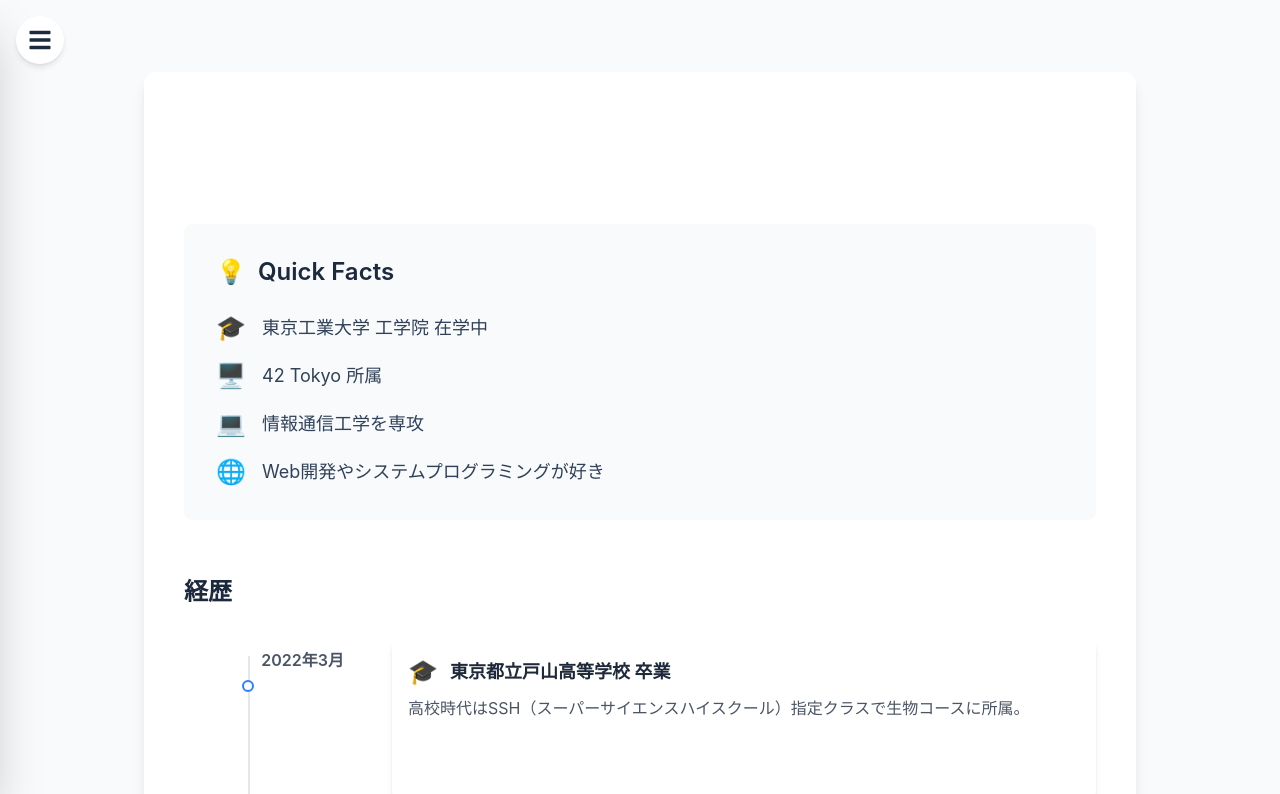
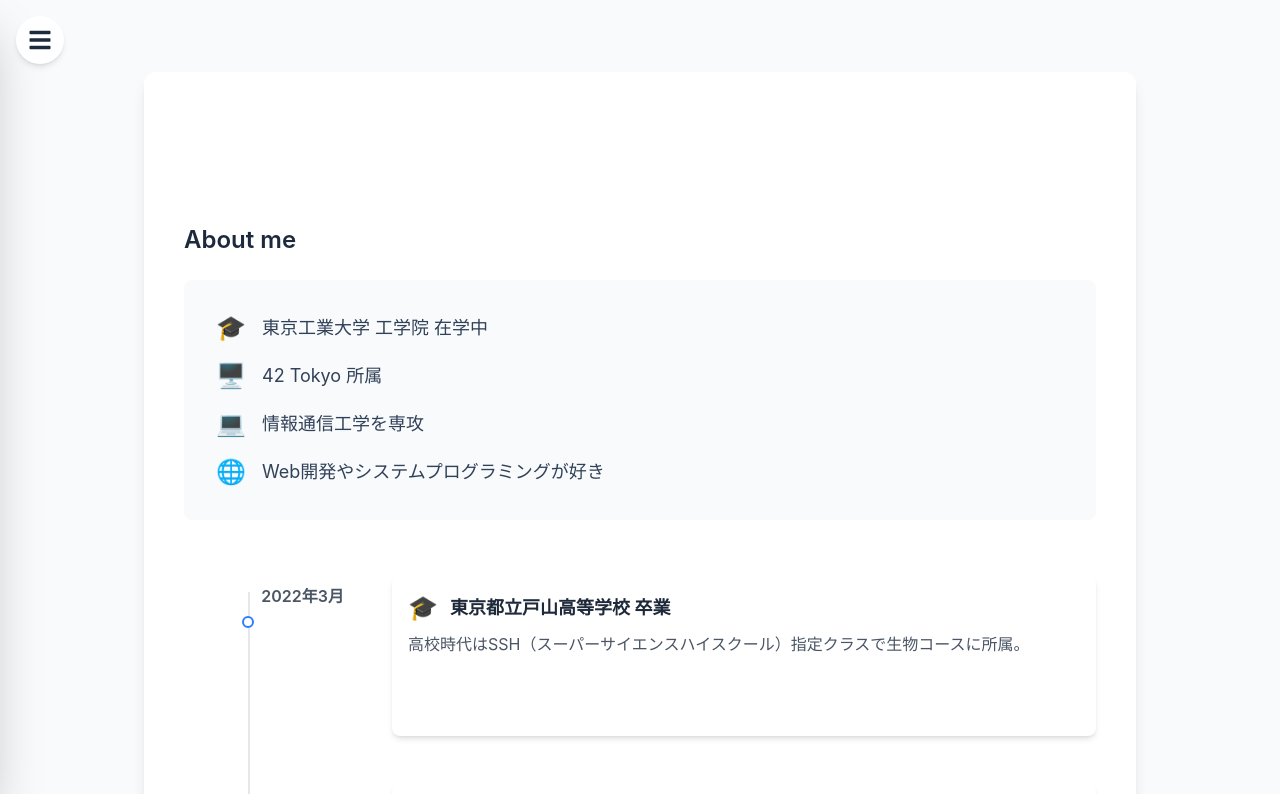
Before and after one commit to muhi111/muhi111.github.io, a React (Vite) app: page / in a window 1280 px wide. Shown: the top 794 px of the page. Built offline with nearby package versions, Linux system fonts and the light colour scheme.

Commit message:
feat: update Home and HomeQuickFacts components for improved layout and content clarity

```diff
--- a/src/components/home/Home.tsx
+++ b/src/components/home/Home.tsx
@@ -13,9 +13,6 @@ export default function Home() {
 
 						{/* Timeline Section */}
 						<div className="mt-10">
-							<h2 className="text-2xl font-semibold text-slate-800 mb-8">
-								経歴
-							</h2>
 							<Timeline />
 						</div>
 					</div>
--- a/src/components/home/HomeQuickFacts.tsx
+++ b/src/components/home/HomeQuickFacts.tsx
@@ -1,10 +1,10 @@
 export default function HomeQuickFacts() {
 	return (
+		<>
+			<h2 className="text-2xl font-semibold text-slate-800 mb-6 flex items-center">
+				About me
+			</h2>
 			<div className="bg-slate-50 rounded-lg p-8 mb-14">
-			<h2 className="text-2xl font-semibold text-slate-800 mb-6 flex items-center">
-				<span className="text-2xl mr-3">💡</span>
-				Quick Facts
-			</h2>
 				<ul className="space-y-4">
 					<li className="flex items-center text-slate-700 text-lg">
 						<span className="text-2xl mr-4">🎓</span>
@@ -24,5 +24,6 @@ export default function HomeQuickFacts() {
 					</li>
 				</ul>
 			</div>
+		</>
 	);
 }
```
Lines whose indentation alone changed are shown as unchanged.
